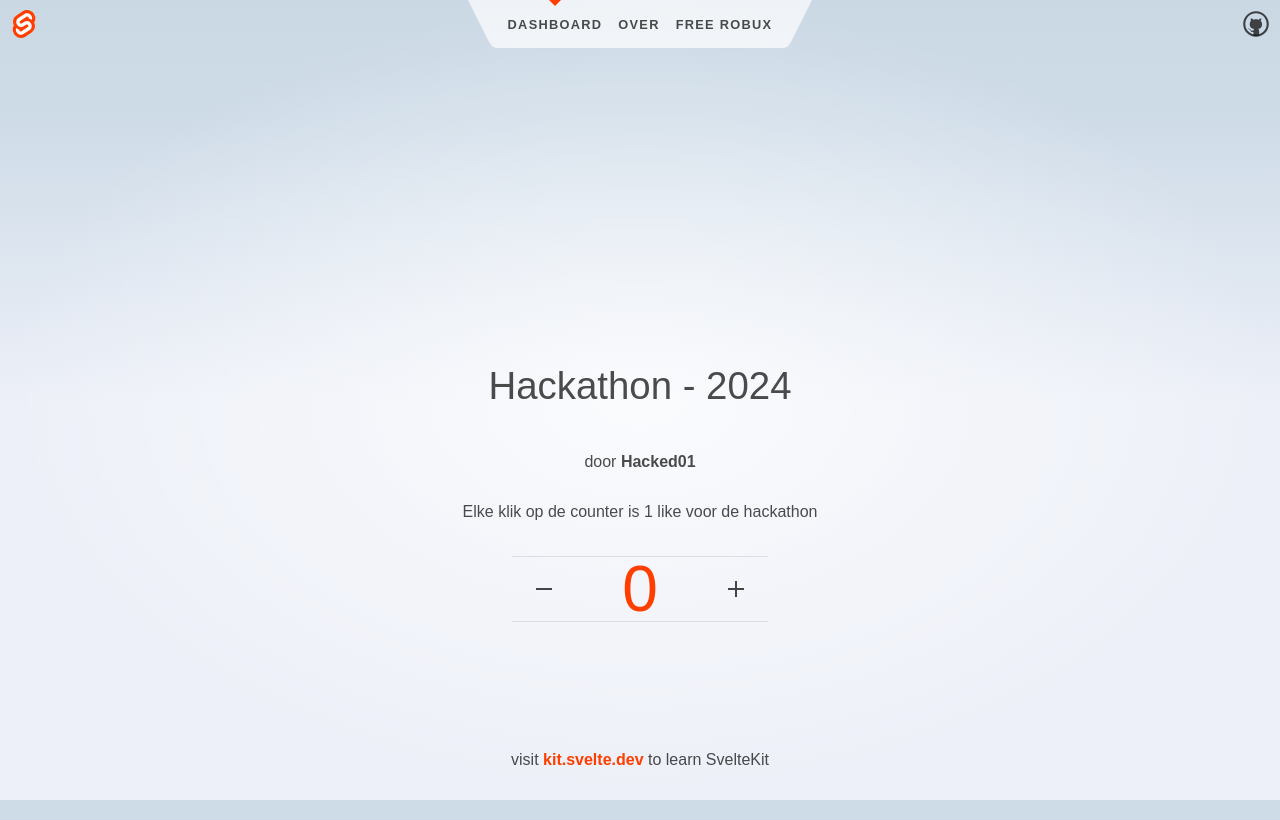
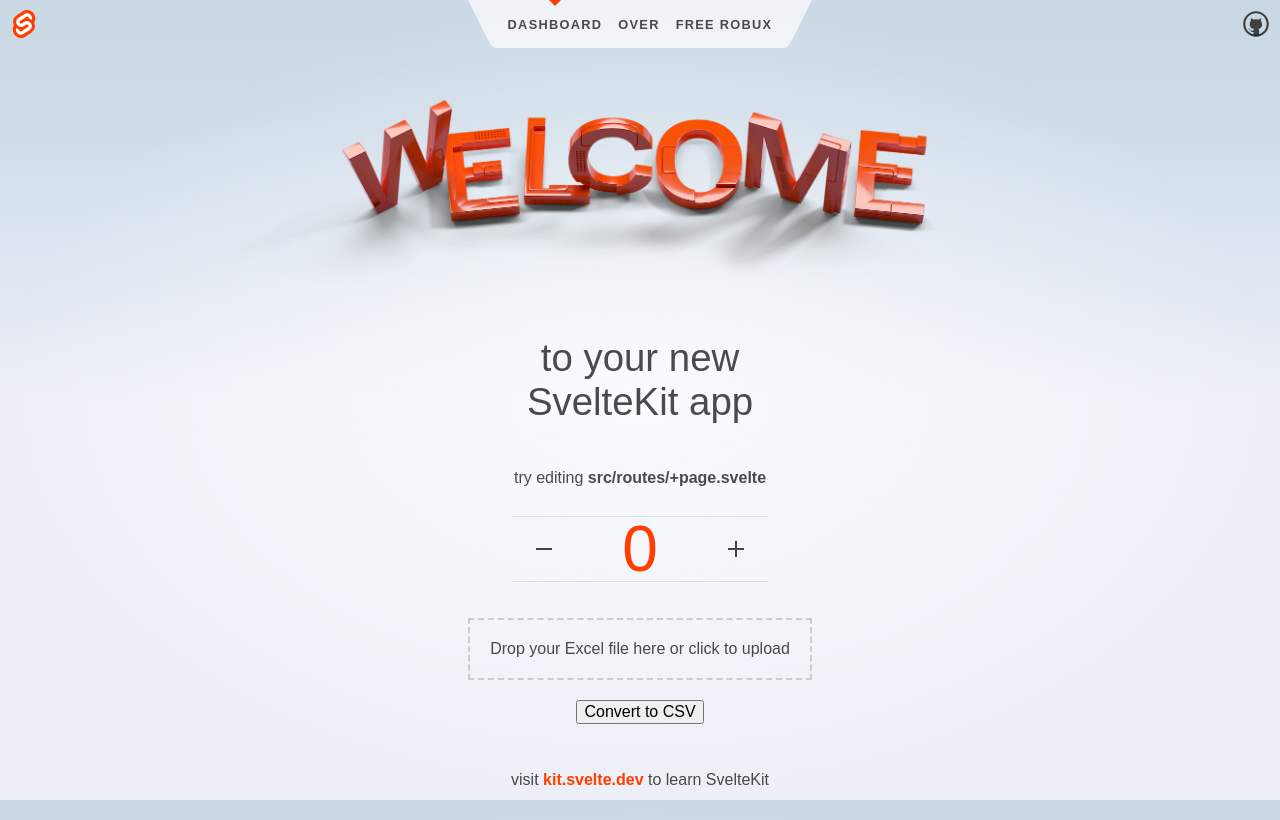
Before and after one commit to FroyoFrozen/Hackathon, a SvelteKit app: page / in a window 1280 px wide. Built offline with nearby package versions, Linux system fonts and the light colour scheme.

Commit message:
ik heb een niet werkende drop box

```diff
--- a/package.json
+++ b/package.json
@@ -19,5 +19,9 @@
 		"typescript": "^5.0.0",
 		"vite": "^5.0.3"
 	},
-	"type": "module"
+	"type": "module",
+	"dependencies": {
+		"file-saver": "^2.0.5",
+		"xlsx": "^0.18.5"
+	}
 }
--- a/src/routes/+page.svelte
+++ b/src/routes/+page.svelte
@@ -1,26 +1,33 @@
 <script>
 	import Counter from './Counter.svelte';
+	import welcome from '$lib/images/svelte-welcome.webp';
+	import welcome_fallback from '$lib/images/svelte-welcome.png';
+	import FileDrop from './FileDrop.svelte';
   </script>
 
   <svelte:head>
-	<title>Hackathon - Dashboard</title>
+	<title>Home</title>
 	<meta name="description" content="Svelte demo app" />
   </svelte:head>
 
   <section>
 	<h1>
 	  <span class="welcome">
+		<picture>
+		  <source srcset={welcome} type="image/webp" />
+		  <img src={welcome_fallback} alt="Welcome" />
+		</picture>
 	  </span>
 
-		Hackathon - 2024
+	  to your new<br />SvelteKit app
 	</h1>
 
 	<h2>
-		door <strong>Hacked01</strong>
+	  try editing <strong>src/routes/+page.svelte</strong>
 	</h2>
 
-	<p>Elke klik op de counter is 1 like voor de hackathon</p>
 	<Counter />
+	<FileDrop />
   </section>
 
   <style>
--- /dev/null
+++ b/src/routes/FileDrop.svelte
@@ -0,0 +1,73 @@
+<!-- FileDrop.svelte -->
+<script>
+    import { onMount } from 'svelte';
+    import * as XLSX from 'xlsx';
+    import saveAs from 'file-saver'; // Correct import
+
+    let file;
+
+    function handleDrop(event) {
+      event.preventDefault();
+      const files = event.dataTransfer.files;
+      if (files.length > 0) {
+        handleFile(files[0]);
+      }
+    }
+
+    function handleFile(selectedFile) {
+      file = selectedFile;
+      const reader = new FileReader();
+      reader.onload = (e) => {
+        const data = new Uint8Array(e.target.result);
+        const workbook = XLSX.read(data, { type: 'array' });
+        const sheetName = workbook.SheetNames[0];
+        const worksheet = workbook.Sheets[sheetName];
+        const json = XLSX.utils.sheet_to_json(worksheet);
+        console.log(json); // Do something with the data
+      };
+      reader.readAsArrayBuffer(selectedFile);
+    }
+
+    function handleDragOver(event) {
+      event.preventDefault();
+    }
+
+    function handleButtonClick() {
+      if (file) {
+        const reader = new FileReader();
+        reader.onload = (e) => {
+          const data = new Uint8Array(e.target.result);
+          const workbook = XLSX.read(data, { type: 'array' });
+          const sheetName = workbook.SheetNames[0];
+          const worksheet = workbook.Sheets[sheetName];
+          const csv = XLSX.utils.sheet_to_csv(worksheet);
+          const blob = new Blob([csv], { type: 'text/csv;charset=utf-8;' });
+          saveAs(blob, 'converted.csv'); // Use the correct saveAs function
+        };
+        reader.readAsArrayBuffer(file);
+      }
+    }
+  </script>
+
+  <div
+    on:drop={handleDrop}
+    on:dragover={handleDragOver}
+    class="dropbox"
+  >
+    Drop your Excel file here or click to upload
+    <input type="file" accept=".xlsx, .xls" on:change="{(e) => handleFile(e.target.files[0])}" />
+  </div>
+  <button on:click={handleButtonClick}>Convert to CSV</button>
+
+  <style>
+    .dropbox {
+      border: 2px dashed #ccc;
+      padding: 20px;
+      text-align: center;
+      cursor: pointer;
+      margin: 20px 0;
+    }
+    .dropbox input {
+      display: none;
+    }
+  </style>
```
Also changed, not shown: 1 other file (tests, documents, lock files or other folders). Lines whose indentation alone changed are shown as unchanged.
